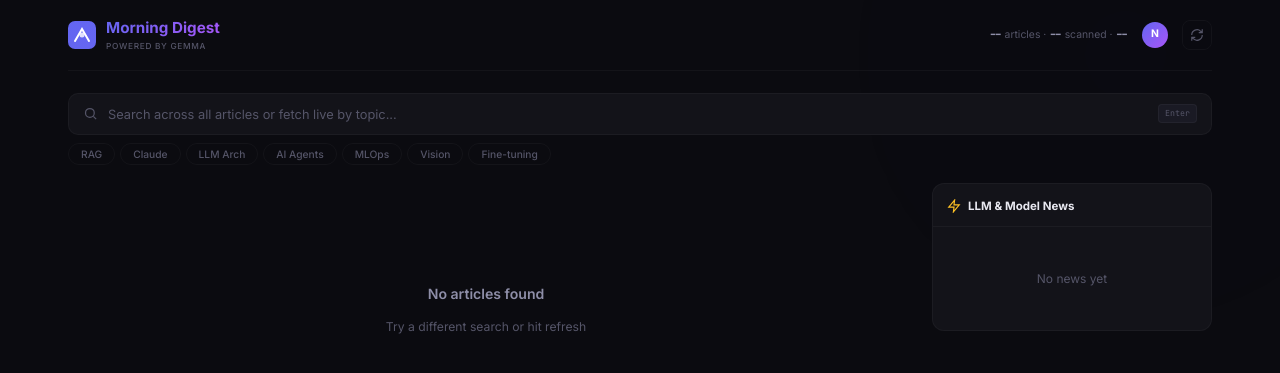
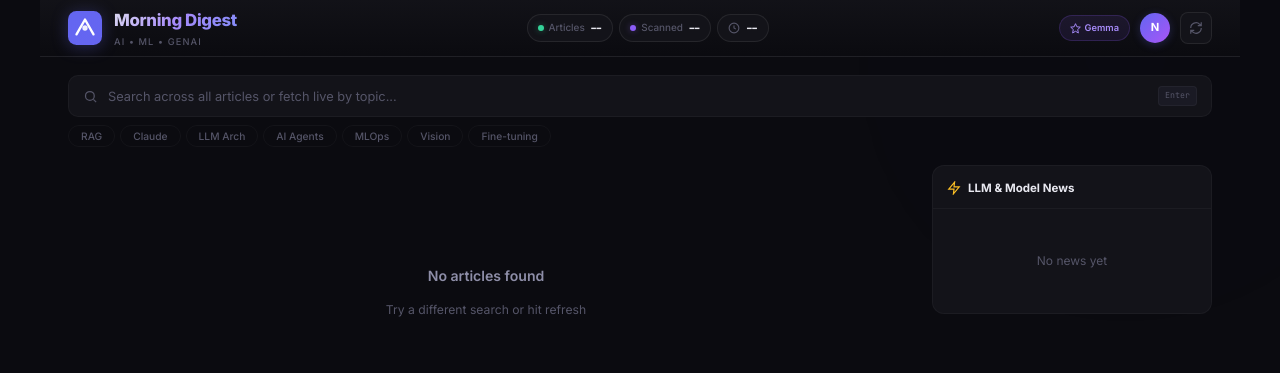
Before and after one commit to nitish1888/ai-morning-digest, a FastAPI app: page / in a window 1280 px wide. Shown: the top 373 px of the page. Run offline with FastAPI, Linux system fonts and the light colour scheme; data that the repository does not hold is empty.

Commit message:
Redesign header: sticky glassmorphic bar with stat pills and engine badge
Made-with: Cursor

```diff
--- a/static/css/style.css
+++ b/static/css/style.css
@@ -31,24 +31,44 @@ body{font-family:var(--font);background:var(--bg);color:var(--text);line-height:
 
 .shell{position:relative;z-index:1;max-width:1200px;margin:0 auto;padding:0 28px}
 
-/* ── Topbar ── */
-.topbar{padding:16px 0;display:flex;align-items:center;justify-content:space-between;border-bottom:1px solid var(--border);margin-bottom:8px}
-.brand{display:flex;align-items:center;gap:10px}
-.brand-icon{width:28px;height:28px;flex-shrink:0}
-.brand-name{font-size:.95rem;font-weight:700;background:var(--grad);-webkit-background-clip:text;-webkit-text-fill-color:transparent;background-clip:text}
-.brand-sub{font-size:.52rem;color:var(--text3);text-transform:uppercase;letter-spacing:.08em;font-weight:500}
-.topbar-right{display:flex;align-items:center;gap:14px}
-.meta{font-size:.65rem;color:var(--text3)}
-.meta span{color:var(--text2);font-family:var(--mono);font-weight:600}
-.avatar{width:26px;height:26px;border-radius:50%;background:var(--grad);display:grid;place-items:center;font-size:.65rem;font-weight:700;color:#fff}
-.icon-btn{width:30px;height:30px;border-radius:8px;border:1px solid var(--border);background:transparent;color:var(--text3);display:grid;place-items:center;cursor:pointer;transition:all .2s}
-.icon-btn:hover{border-color:var(--accent);color:var(--accent)}
+/* ── Header ── */
+.topbar{
+    background:linear-gradient(180deg,rgba(19,19,25,.95) 0%,rgba(11,11,16,.98) 100%);
+    backdrop-filter:blur(20px);-webkit-backdrop-filter:blur(20px);
+    border-bottom:1px solid rgba(255,255,255,.06);
+    position:sticky;top:0;z-index:50;
+    margin:0 -28px;padding:0 28px;
+}
+.topbar-inner{display:flex;align-items:center;justify-content:space-between;height:56px;gap:20px}
+.brand{display:flex;align-items:center;gap:12px;flex-shrink:0}
+.brand-logo{width:34px;height:34px;flex-shrink:0;filter:drop-shadow(0 2px 8px rgba(99,102,241,.3))}
+.brand-logo svg{width:100%;height:100%}
+.brand-text{display:flex;flex-direction:column;gap:1px}
+.brand-name{font-size:1.05rem;font-weight:800;letter-spacing:-.02em;background:linear-gradient(135deg,#e0e0f0 0%,#a78bfa 50%,#818cf8 100%);-webkit-background-clip:text;-webkit-text-fill-color:transparent;background-clip:text}
+.brand-sub{font-size:.58rem;color:var(--text3);font-weight:500;letter-spacing:.12em;text-transform:uppercase}
+
+.topbar-center{flex:1;display:flex;justify-content:center}
+.stat-pills{display:flex;gap:6px;align-items:center}
+.stat-pill{display:flex;align-items:center;gap:5px;height:28px;padding:0 10px;border-radius:100px;background:var(--surface);border:1px solid var(--border2);font-size:.62rem}
+.stat-dot{width:6px;height:6px;border-radius:50%;flex-shrink:0}
+.stat-dot.green{background:#34d399;box-shadow:0 0 6px rgba(52,211,153,.4)}
+.stat-dot.purple{background:#8b5cf6;box-shadow:0 0 6px rgba(139,92,246,.4)}
+.stat-label{color:var(--text3);font-weight:500}
+.stat-val{color:var(--text);font-family:var(--mono);font-weight:700;font-size:.65rem}
+.stat-clock{width:12px;height:12px;color:var(--text3);flex-shrink:0}
+
+.topbar-right{display:flex;align-items:center;gap:10px;flex-shrink:0}
+.engine-badge{display:flex;align-items:center;gap:4px;height:26px;padding:0 10px;border-radius:100px;background:rgba(139,92,246,.1);border:1px solid rgba(139,92,246,.2);font-size:.58rem;font-weight:600;color:#a78bfa}
+.engine-badge svg{width:11px;height:11px;color:#a78bfa}
+.avatar{width:30px;height:30px;border-radius:50%;background:var(--grad);display:grid;place-items:center;font-size:.7rem;font-weight:700;color:#fff;box-shadow:0 2px 8px rgba(99,102,241,.25)}
+.icon-btn{width:32px;height:32px;border-radius:8px;border:1px solid var(--border2);background:var(--surface);color:var(--text3);display:grid;place-items:center;cursor:pointer;transition:all .2s}
+.icon-btn:hover{border-color:var(--accent);color:var(--accent);background:rgba(139,92,246,.08)}
 .icon-btn svg{width:14px;height:14px}
 .icon-btn.spinning .spin-target{animation:spin .8s linear infinite}
 @keyframes spin{to{transform:rotate(360deg)}}
 
 /* ── Search ── */
-.search-area{padding:14px 0 6px}
+.search-area{padding:18px 0 6px}
 .search-box{display:flex;align-items:center;gap:10px;background:var(--surface);border:1px solid var(--border);border-radius:10px;padding:0 14px;height:42px;transition:border-color .2s,box-shadow .2s}
 .search-box:focus-within{border-color:var(--accent);box-shadow:0 0 0 3px var(--glow)}
 .s-icon{width:15px;height:15px;color:var(--text3);flex-shrink:0}
@@ -145,11 +165,13 @@ body{font-family:var(--font);background:var(--bg);color:var(--text);line-height:
 @media(max-width:920px){
     .layout{grid-template-columns:1fr}
     .sidebar{position:static;max-height:360px;margin-top:12px}
-    .meta{display:none}
+    .topbar-center{display:none}
+    .engine-badge{display:none}
     .card.has-img{grid-template-columns:1fr 110px}
 }
 @media(max-width:480px){
     .shell{padding:0 14px}
+    .topbar{margin:0 -14px;padding:0 14px}
     .brand-sub{display:none}
     .card.has-img{grid-template-columns:1fr}
     .card-img{height:120px}
--- a/templates/index.html
+++ b/templates/index.html
@@ -12,23 +12,53 @@
     <div class="ambient-bg"><div class="orb orb-1"></div><div class="orb orb-2"></div></div>
 
     <div class="shell">
-        <!-- Top bar -->
+        <!-- Header -->
         <header class="topbar">
+            <div class="topbar-inner">
                 <div class="brand">
-                <svg class="brand-icon" viewBox="0 0 28 28" fill="none"><rect width="28" height="28" rx="7" fill="url(#g)"/><path d="M7 20l7-12 7 12" stroke="#fff" stroke-width="2" stroke-linecap="round"/><circle cx="14" cy="14" r="2.5" fill="#fff" opacity=".8"/><defs><linearGradient id="g" x1="0" y1="0" x2="28" y2="28"><stop stop-color="#6366f1"/><stop offset="1" stop-color="#a855f7"/></linearGradient></defs></svg>
-                <div>
+                    <div class="brand-logo">
+                        <svg viewBox="0 0 32 32" fill="none">
+                            <rect width="32" height="32" rx="8" fill="url(#hg)"/>
+                            <path d="M8 22l8-14 8 14" stroke="#fff" stroke-width="2.2" stroke-linecap="round" stroke-linejoin="round"/>
+                            <circle cx="16" cy="16" r="2.5" fill="#fff" opacity=".9"/>
+                            <defs><linearGradient id="hg" x1="0" y1="0" x2="32" y2="32"><stop stop-color="#6366f1"/><stop offset=".5" stop-color="#8b5cf6"/><stop offset="1" stop-color="#a855f7"/></linearGradient></defs>
+                        </svg>
+                    </div>
+                    <div class="brand-text">
                         <div class="brand-name">Morning Digest</div>
-                    <div class="brand-sub">Powered by Gemma</div>
+                        <div class="brand-sub">AI &bull; ML &bull; GenAI</div>
                     </div>
                 </div>
+
+                <nav class="topbar-center">
+                    <div class="stat-pills">
+                        <div class="stat-pill">
+                            <span class="stat-dot green"></span>
+                            <span class="stat-label">Articles</span>
+                            <span class="stat-val" id="metaCount">--</span>
+                        </div>
+                        <div class="stat-pill">
+                            <span class="stat-dot purple"></span>
+                            <span class="stat-label">Scanned</span>
+                            <span class="stat-val" id="metaScanned">--</span>
+                        </div>
+                        <div class="stat-pill">
+                            <svg class="stat-clock" viewBox="0 0 16 16" fill="none" stroke="currentColor" stroke-width="1.5"><circle cx="8" cy="8" r="6.5"/><path d="M8 4.5V8l2.5 1.5"/></svg>
+                            <span class="stat-val" id="metaTime">--</span>
+                        </div>
+                    </div>
+                </nav>
+
                 <div class="topbar-right">
-                <div class="meta" id="metaInfo">
-                    <span id="metaCount">--</span> articles &middot; <span id="metaScanned">--</span> scanned &middot; <span id="metaTime">--</span>
+                    <div class="engine-badge" title="Powered by Gemma 4">
+                        <svg viewBox="0 0 16 16" fill="none" stroke="currentColor" stroke-width="1.4"><path d="M8 1l2 4.5 5 .5-3.8 3.5 1 5L8 12l-4.2 2.5 1-5L1 6l5-.5z"/></svg>
+                        <span>Gemma</span>
                     </div>
                     <div class="avatar" title="{{ profile_name }}">{{ profile_name[0] }}</div>
-                <button class="icon-btn" id="refreshBtn" title="Refresh">
+                    <button class="icon-btn" id="refreshBtn" title="Refresh articles">
                         <svg class="spin-target" viewBox="0 0 24 24" fill="none" stroke="currentColor" stroke-width="2"><path d="M21 2v6h-6M3 12a9 9 0 0115.36-6.36L21 8M3 22v-6h6M21 12a9 9 0 01-15.36 6.36L3 16"/></svg>
                     </button>
+                </div>
             </div>
         </header>
 
```
Lines whose indentation alone changed are shown as unchanged.
